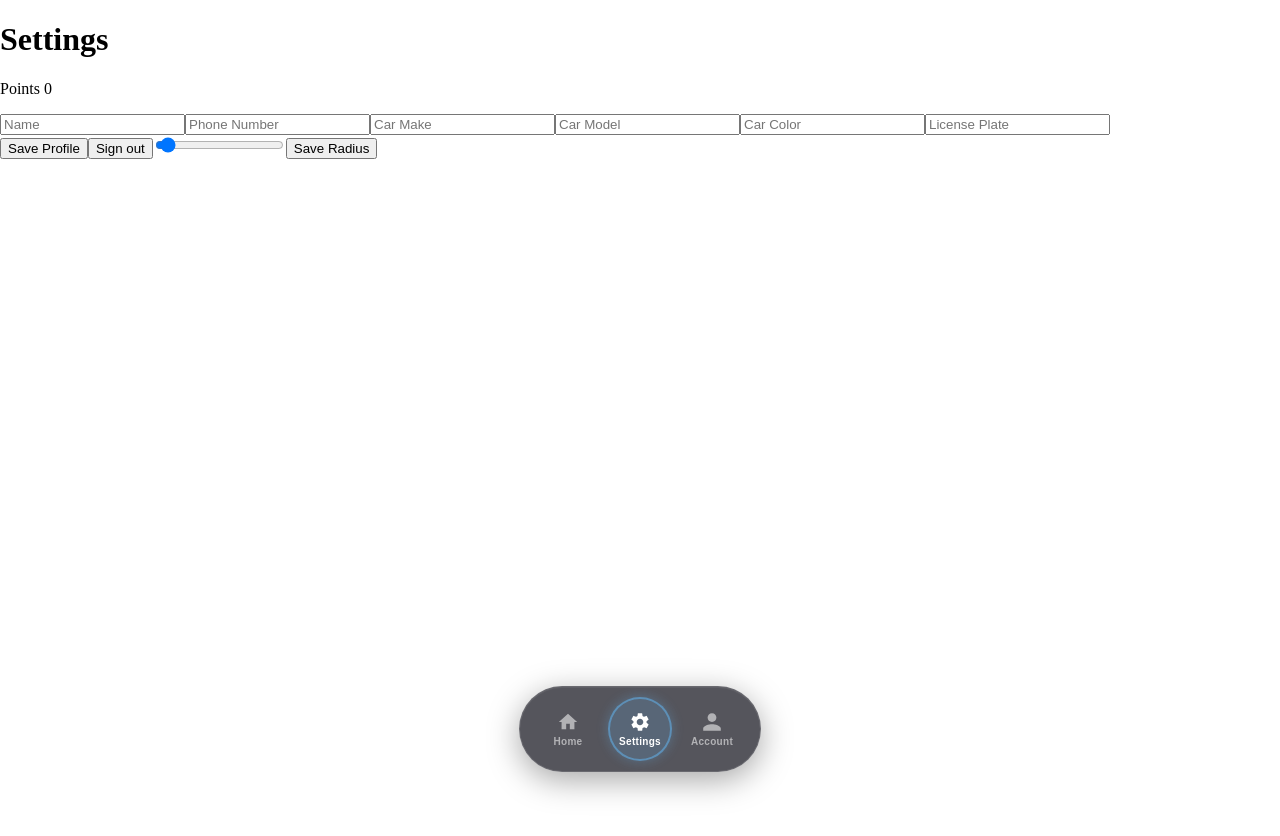
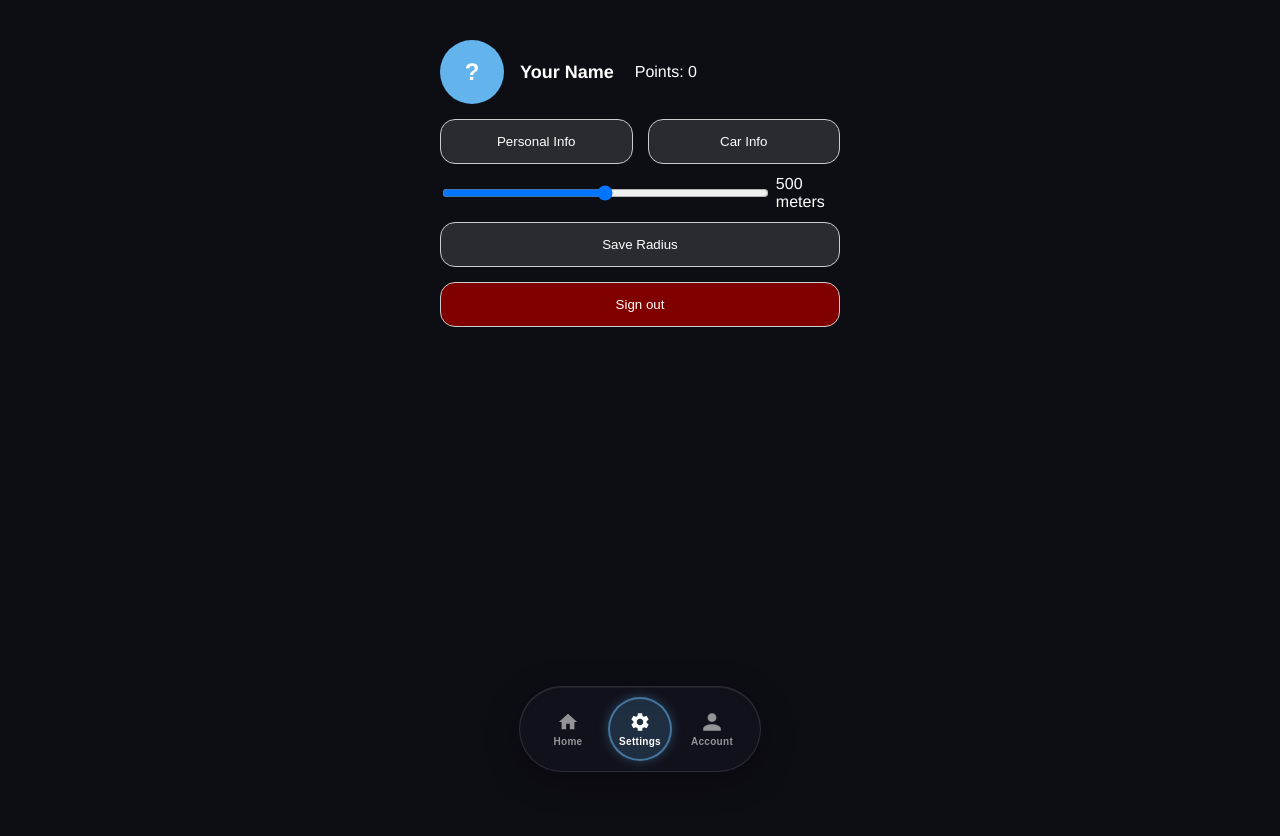
Before and after one commit to Partic-l/Parkd, a React (Vite) app in the folder Map/: page /settings in a window 1280 px wide. Shown: the top 836 px of the page. Built offline with nearby package versions, Linux system fonts and the light colour scheme; no server answers.

Commit message:
settings page redesign with sub-pages

```diff
--- a/Map/src/App.jsx
+++ b/Map/src/App.jsx
@@ -5,6 +5,8 @@ import Social from './social';
 import NavBar from './NavBar';
 import Login from './Login';
 import Signup from './Signup';
+import Personal from './personal';
+import Car from './car';
 import './App.css';
 
 function AppLayout() {
@@ -17,6 +19,8 @@ function AppLayout() {
       <Routes>
         <Route path="/" element={<Home />} />
         <Route path="/settings" element={<Settings />} />
+        <Route path="/settings/personal" element={<Personal />} />
+        <Route path="/settings/car" element={<Car />} />
         {/* <Route path="/social" element={<Social />} /> */}
         <Route path="/login" element={<Login />} />
         <Route path="/signup" element={<Signup />} />
--- /dev/null
+++ b/Map/src/car.jsx
@@ -0,0 +1,68 @@
+import { supabase } from './supabaseClient';
+import { useEffect, useState } from 'react';
+import { useNavigate } from 'react-router'
+import './shared.css'
+
+
+
+export default function Car() {
+    const [carMake, setCarMake] = useState('')
+    const [carModel, setCarModel] = useState('')
+    const [carColor, setCarColor] = useState('')
+    const [licensePlate, setLicensePlate] = useState('')
+    const navigate = useNavigate();
+    useEffect(() => {
+        async function getInfo() {
+            const { data: { user }, error } = await supabase.auth.getUser();
+            if (error) {
+                console.log(error)
+            }
+            else {
+                const { data, error } = await supabase.from('profiles')
+                    .select('car_make, car_model, car_color, license_plate')
+                    .eq('id', user.id)
+                    .single()
+                if (error) {
+                    console.log(error)
+                }
+                else {
+                    setCarMake(data.car_make)
+                    setCarModel(data.car_model)
+                    setCarColor(data.car_color)
+                    setLicensePlate(data.license_plate)
+                }
+            }
+        }
+        getInfo()
+    }, [])
+
+    async function handleSaveprofile() {
+        const { data: { user } } = await supabase.auth.getUser()
+        const { error } = await supabase.from('profiles')
+            .update({
+                car_make: carMake,
+                car_model: carModel,
+                car_color: carColor,
+                license_plate: licensePlate
+            })
+            .eq('id', user.id)
+        if (error) console.log(error)
+    }
+    return (
+        <div className="settings-container">
+            <div className="settings-card">
+                <div className="settings-inputs-container">
+                    <div className="flex-header">
+                        <button className="btn" id="back-btn" onClick={() => navigate("/settings")} style={{ alignSelf: "flex-start" }}>{'<'}</button>
+                        <h2 style={{ margin: 0, fontSize: '20px' }}>Vehicle Info</h2>
+                    </div>
+                    <input className="text-input" placeholder="Car Make" value={carMake} onChange={(e) => setCarMake(e.target.value)}></input>
+                    <input className="text-input" placeholder="Car Model" value={carModel} onChange={(e) => setCarModel(e.target.value)}></input>
+                    <input className="text-input" placeholder="Car Color" value={carColor} onChange={(e) => setCarColor(e.target.value)}></input>
+                    <input className="text-input" placeholder="License Plate" value={licensePlate} onChange={(e) => setLicensePlate(e.target.value)}></input>
+                </div>
+                <button className="btn" onClick={handleSaveprofile}> Save Vehicle Info </button>
+            </div>
+        </div>
+    )
+}
--- a/Map/src/home.jsx
+++ b/Map/src/home.jsx
@@ -2,6 +2,7 @@ import { MapContainer, TileLayer, Marker, Popup, useMapEvents, Circle } from 're
 import { useState, useEffect, useRef } from 'react'
 import { useMap } from 'react-leaflet';
 import 'leaflet/dist/leaflet.css'
+import './shared.css'
 import { supabase } from './supabaseClient';
 import { useNavigate } from 'react-router'
 import markerIconUrl from "../node_modules/leaflet/dist/images/marker-icon.png";
--- /dev/null
+++ b/Map/src/personal.jsx
@@ -0,0 +1,64 @@
+import { supabase } from './supabaseClient';
+import { useEffect, useState } from 'react';
+import { useNavigate } from 'react-router'
+import './shared.css'
+
+
+
+
+export default function Personal() {
+    const [name, setName] = useState('')
+    const [phoneNumber, setPhoneNumber] = useState('')
+    const [email, setEmail] = useState('')
+    const navigate = useNavigate();
+    useEffect(() => {
+        async function getInfo() {
+            const { data: { user }, error } = await supabase.auth.getUser();
+            if (error) {
+                console.log(error)
+            }
+            else {
+                const { data, error } = await supabase.from('profiles')
+                    .select('name, phone_number')
+                    .eq('id', user.id)
+                    .single()
+                if (error) {
+                    console.log(error)
+                }
+                else {
+                    setName(data.name)
+                    setPhoneNumber(data.phone_number)
+                    setEmail(user.email)
+                }
+            }
+        }
+        getInfo()
+    }, [])
+
+    async function handleSaveprofile() {
+        const { data: { user } } = await supabase.auth.getUser()
+        const { error } = await supabase.from('profiles')
+            .update({
+                name: name,
+                phone_number: phoneNumber,
+            })
+            .eq('id', user.id)
+        if (error) console.log(error)
+    }
+
+    return (
+        <div className="settings-container">
+            <div className="settings-card">
+                <div className="settings-inputs-container">
+                    <div className="flex-header">
+                        <button className="btn" id="back-btn" onClick={() => navigate("/settings")} style={{ alignSelf: "flex-start" }}>{'<'}</button>
+                        <h2 style={{ margin: 0, fontSize: '20px' }}>Personal Info</h2>
+                    </div>
+                    <input className="text-input" placeholder="Name" value={name} onChange={(e) => setName(e.target.value)}></input>
+                    <input className="text-input" placeholder="Phone Number" value={phoneNumber} onChange={(e) => setPhoneNumber(e.target.value)}></input>
+                </div>
+                <button className="btn" onClick={handleSaveprofile}> Save Profile </button>
+            </div>
+        </div>
+    )
+}
--- a/Map/src/settings.jsx
+++ b/Map/src/settings.jsx
@@ -1,6 +1,7 @@
 import { supabase } from './supabaseClient';
 import { useEffect, useState } from 'react';
 import { useNavigate } from 'react-router'
+import './shared.css'
 
 export default function Settings() {
     const [radius, setRadius] = useState(500)
@@ -10,6 +11,8 @@ export default function Settings() {
     const [carModel, setCarModel] = useState('')
     const [carColor, setCarColor] = useState('')
     const [licensePlate, setLicensePlate] = useState('')
+    const [points, setPoints] = useState(0)
+    const [email, setEmail] = useState('')
     const navigate = useNavigate();
     const handleSignOut = async () => {
         const { error } = await supabase.auth.signOut()
@@ -18,7 +21,6 @@ export default function Settings() {
             navigate('/login')
         }
     }
-    const [points, setPoints] = useState(0)
     useEffect(() => {
         async function getInfo() {
             const { data: { user }, error } = await supabase.auth.getUser();
@@ -42,6 +44,7 @@ export default function Settings() {
                     setCarModel(data.car_model)
                     setCarColor(data.car_color)
                     setLicensePlate(data.license_plate)
+                    setEmail(user.email)
                 }
             }
         }
@@ -71,21 +74,30 @@ export default function Settings() {
     }
 
     return (
-        <div>
-            <h1> Settings </h1>
-            <p> Points {points} </p>
-            <div className="settings-inputs-container">
-                <input className="settings-input" placeholder="Name" value={name} onChange={(e) => setName(e.target.value)}></input>
-                <input className="settings-input" placeholder="Phone Number" value={phoneNumber} onChange={(e) => setPhoneNumber(e.target.value)}></input>
-                <input className="settings-input" placeholder="Car Make" value={carMake} onChange={(e) => setCarMake(e.target.value)}></input>
-                <input className="settings-input" placeholder="Car Model" value={carModel} onChange={(e) => setCarModel(e.target.value)}></input>
-                <input className="settings-input" placeholder="Car Color" value={carColor} onChange={(e) => setCarColor(e.target.value)}></input>
-                <input className="settings-input" placeholder="License Plate" value={licensePlate} onChange={(e) => setLicensePlate(e.target.value)}></input>
+        <div className="settings-container">
+
+            <div className="settings-card">
+                <div className="profile-header">
+                    <div className="avatar">
+                        <span>{name ? name[0].toUpperCase() : '?'}</span>
+                    </div>
+                    <div className="profile-info">
+                        <h2>{name || 'Your Name'}</h2>
+                        <p>{email}</p>
+                    </div>
+                    <p className="points" style={{ margin: "5px" }}> Points: {points} </p>
+                </div>
+                <div className="more-settings">
+                    <button className="btn" onClick={() => navigate("/settings/personal")}>Personal Info</button>
+                    <button className="btn" onClick={() => navigate("/settings/car")}>Car Info</button>
+                </div>
+                <div style={{ display: "flex", flexDirection: "row", gap: "5px", alignItems: "center" }}>
+                    <input className="text-input" type="range" min="0" max="1000" value={radius} step="10" onChange={(e) => setRadius(e.target.value)}></input>
+                    <p style={{ margin: 0 }}> {radius} meters </p>
+                </div>
+                <button className="btn" onClick={handleSaveRadius}> Save Radius </button>
+                <button className="btn" onClick={handleSignOut} style={{ backgroundColor: "maroon", marginTop: "10px" }}> Sign out </button>
             </div>
-            <button onClick={handleSaveprofile}> Save Profile </button>
-            <button onClick={handleSignOut}> Sign out </button>
-            <input type="range" min="0" max="10000" value={radius} step="10" onChange={(e) => setRadius(e.target.value)}></input>
-            <button onClick={handleSaveRadius}> Save Radius </button>
         </div>
     )
 }
--- /dev/null
+++ b/Map/src/shared.css
@@ -0,0 +1,128 @@
+.text-input {
+    border: 1px solid rgba(255, 255, 255, 0.12);
+    border-radius: 15px;
+    padding: 10px 15px;
+    outline: none;
+    width: 100%;
+    background: rgba(255, 255, 255, 0.08);
+    color: white;
+    box-sizing: border-box;
+    margin-top: 5px;
+    margin-bottom: 5px;
+}
+
+.btn {
+    margin: 10px;
+    border: 1px solid #ccc;
+    border-radius: 15px;
+    padding: 10px 15px;
+    outline: none;
+    width: 100%;
+    height: 45px;
+    margin-top: 0;
+    margin-bottom: 0;
+    margin-left: auto;
+    margin-right: auto;
+    background-color: rgba(255, 255, 255, 0.12);
+    color: white;
+}
+
+.btn:hover {
+    background-color: rgba(255, 255, 255, 0.356);
+    cursor: pointer;
+}
+
+.btn:active {
+    background-color: #ccccccb1;
+}
+
+.notification {
+    position: fixed;
+    top: 20px;
+    left: 50%;
+    transform: translateX(-50%);
+    background: white;
+    padding: 20px;
+    border-radius: 10px;
+    box-shadow: 0 4px 12px rgba(0, 0, 0, 0.3);
+    z-index: 1000;
+    text-align: center;
+    color: black;
+}
+
+.notification h2 {
+    color: black;
+}
+
+.settings-container {
+    font-family: 'Helvetica';
+    min-height: 100vh;
+    background: #0d0d14;
+    padding: 40px 20px 100px 20px;
+    color: white;
+}
+
+.settings-card {
+    max-width: 400px;
+    margin: 0 auto;
+    display: flex;
+    flex-direction: column;
+    gap: 5px;
+}
+
+.profile-header {
+    display: flex;
+    align-items: center;
+    gap: 16px;
+    margin-bottom: 10px;
+}
+
+.avatar {
+    width: 64px;
+    height: 64px;
+    border-radius: 50%;
+    background: #63b3ed;
+    display: flex;
+    align-items: center;
+    justify-content: center;
+    font-size: 24px;
+    font-weight: bold;
+    color: white;
+}
+
+.profile-info h2 {
+    margin: 0;
+    color: white;
+    font-size: 18px;
+}
+
+.profile-info p {
+    margin: 0;
+    color: rgba(255, 255, 255, 0.6);
+    font-size: 14px;
+}
+
+.points {
+    margin: 0 1px;
+}
+
+.flex-header {
+    display: flex;
+    align-items: center;
+    gap: 16px;
+    padding-bottom: 15px;
+}
+
+#back-btn {
+    align-self: flex-start;
+    margin-left: 0;
+    margin-right: 1px;
+    width: 10%;
+}
+
+.more-settings {
+    display: flex;
+    flex-direction: row;
+    gap: 15px;
+    justify-content: space-between;
+}
```
